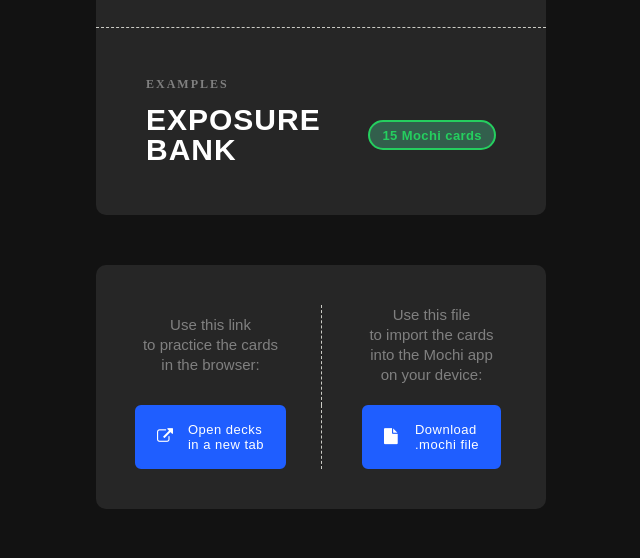
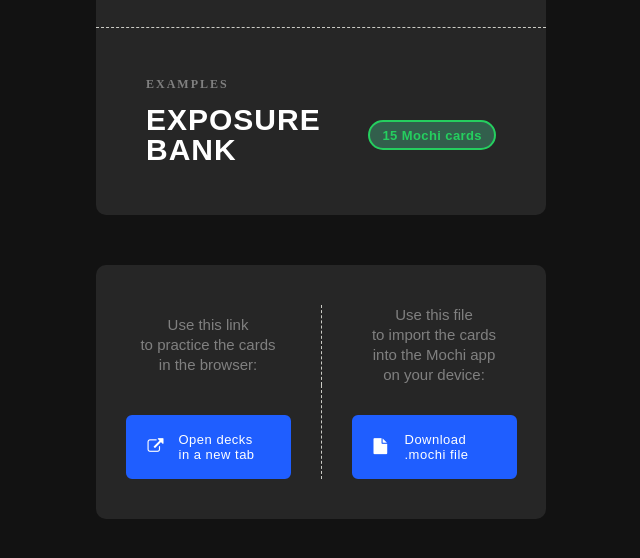
Before and after one commit to kamyninvlad/I-wish, a plain HTML site: page index.html in a window 1280 px wide. Shown: the part 725-1283 px from the top of the page, without its empty margins (319-959 px from the left). Drawn offline with Linux system fonts and the light colour scheme; files whose address does not match are found by name; a web font is replaced by a local one.

Commit message:
Add files via upload

```diff
--- a/style.css
+++ b/style.css
@@ -126,7 +126,7 @@
 }
 body #wrapper a.button {
   display: flex;
-  width: fit-content;
+  width: 165px;
   margin: 0 auto;
   background-color: #1f5eff;
   border-radius: 6px;
@@ -144,6 +144,7 @@
   color: #fff;
   justify-content: left;
   align-items: center;
+  box-sizing: border-box;
 }
 body #wrapper .button:hover {
   border-color: #fff;
@@ -201,6 +202,8 @@
 body #wrapper .link-and-file {
   padding-top: 40px !important;
   padding-bottom: 40px !important;
+  padding-left: 30px !important;
+  padding-right: 30px !important;
   display: flex;
   justify-content: center;
 }
@@ -212,19 +215,22 @@
   text-align: center;
   font-size: 15px;
   line-height: 20px;
-  padding-bottom: 20px;
 }
 body #wrapper .link-and-file th,
 body #wrapper .link-and-file td {
-  width: 160px;
+  width: 200px;
 }
 body #wrapper .link-and-file th {
   vertical-align: middle;
 }
+body #wrapper .link-and-file td {
+  padding-top: 30px;
+  text-align: center;
+}
 body #wrapper .link-and-file th:first-child,
 body #wrapper .link-and-file td:first-child {
+  border-right: 1px dashed #ccccc6;
   padding-right: 30px;
-  border-right: 1px dashed #ccccc6;
 }
 body #wrapper .link-and-file th:last-child,
 body #wrapper .link-and-file td:last-child {
```
Also changed, not shown: 1 other file.
